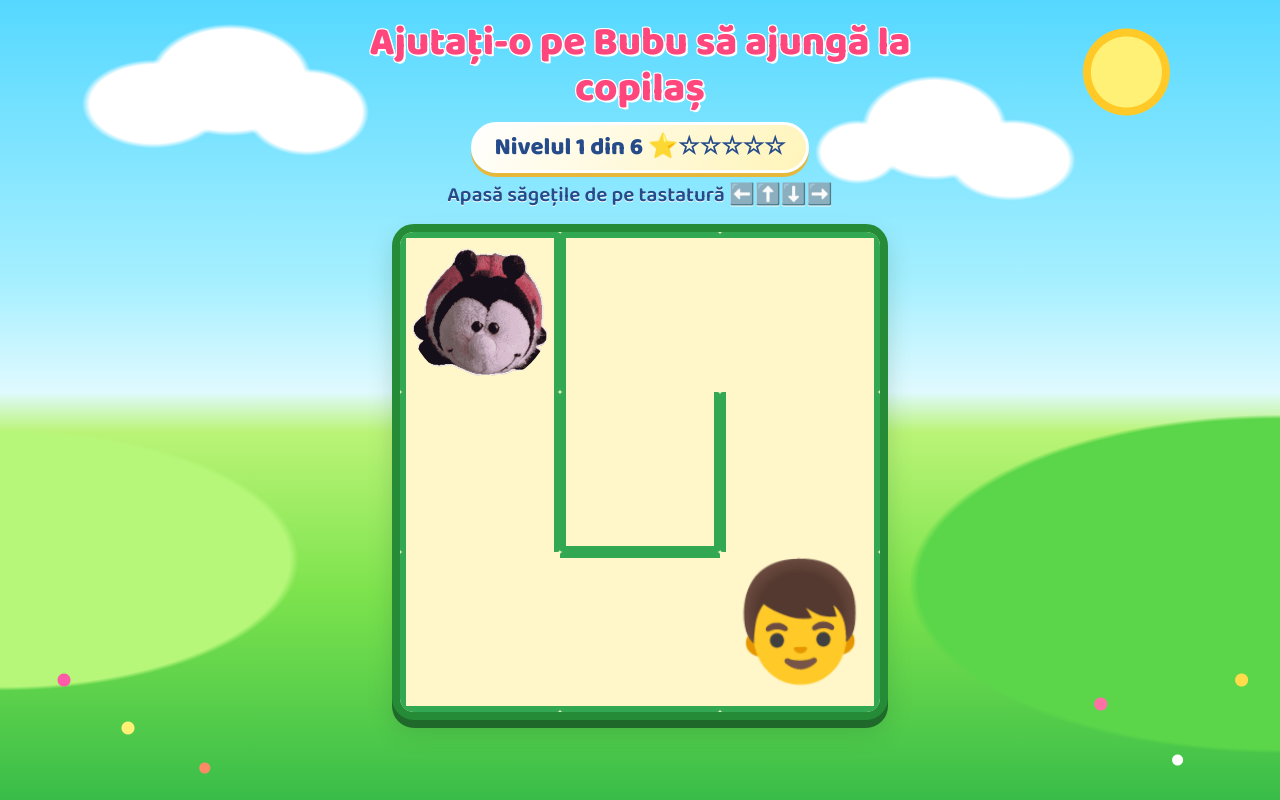
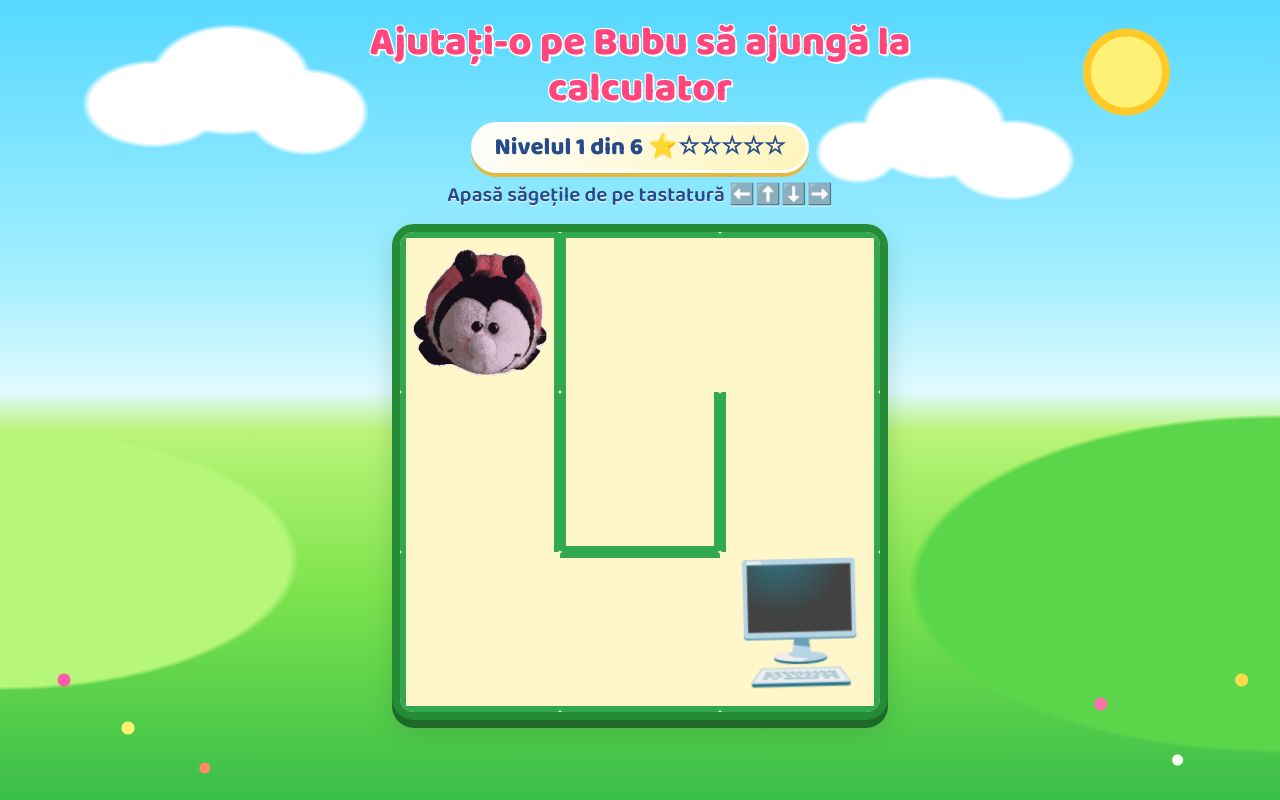
Before and after one commit to clasa-buburuzelor/labirint, a plain HTML site: page index.html in a window 1280 px wide. Drawn offline with Linux system fonts and the light colour scheme.

Commit message:
Inlocuire destinatie din copilas in calculator

```diff
--- a/index.html
+++ b/index.html
@@ -11,7 +11,7 @@
 </head>
 <body>
   <main class="game">
-    <h1>Ajutați-o pe Bubu să ajungă la copilaș</h1>
+    <h1>Ajutați-o pe Bubu să ajungă la calculator</h1>
     <p id="level" class="level"></p>
     <p class="hint">Apasă săgețile de pe tastatură ⬅️⬆️⬇️➡️</p>
 
--- a/script.js
+++ b/script.js
@@ -88,7 +88,7 @@ function drawMaze() {
 
   const child = document.createElement("div");
   child.className = "child";
-  child.textContent = "👦";
+  child.textContent = "🖥️";
   child.style.width = 100 / COLS + "%";
   child.style.height = 100 / ROWS + "%";
   placeAt(child, COLS - 1, ROWS - 1);
```
